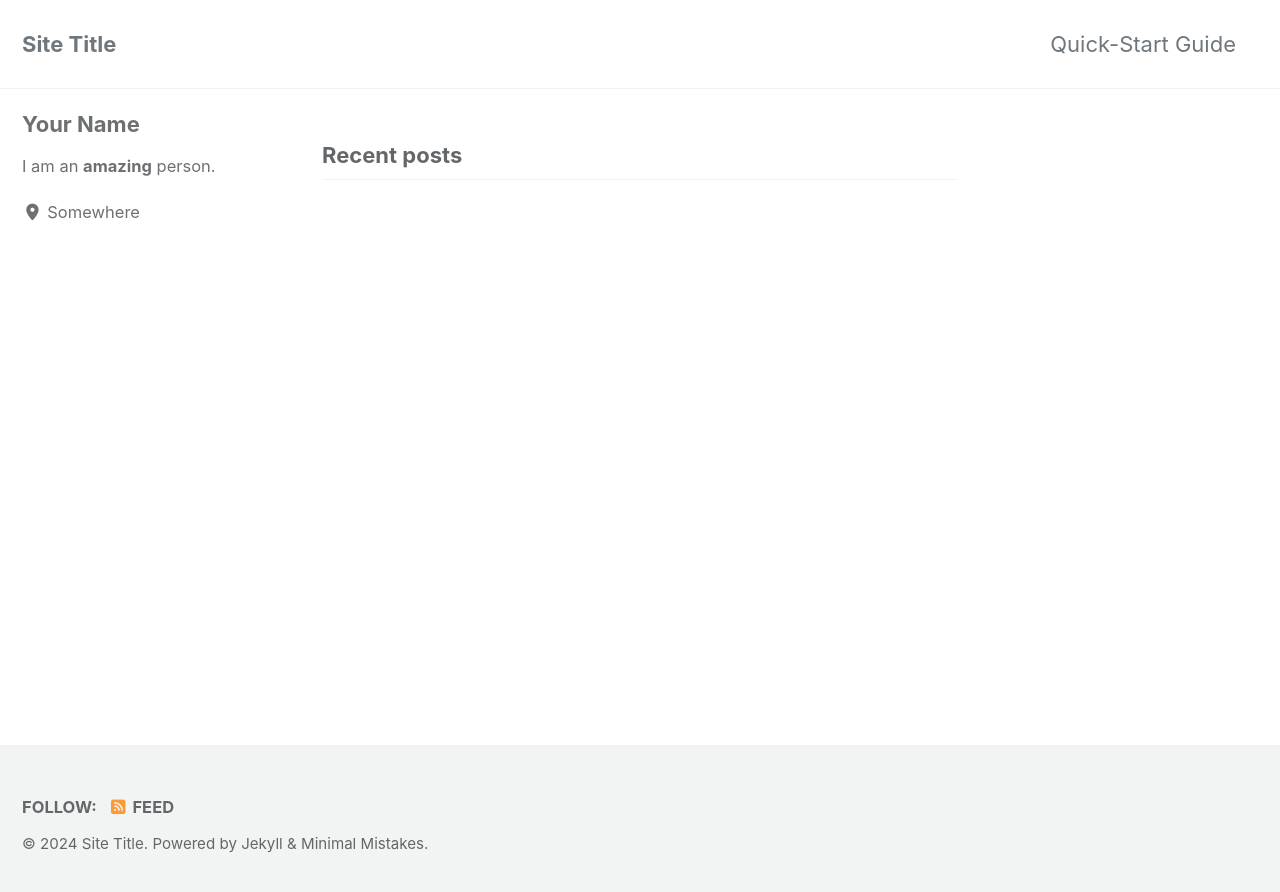
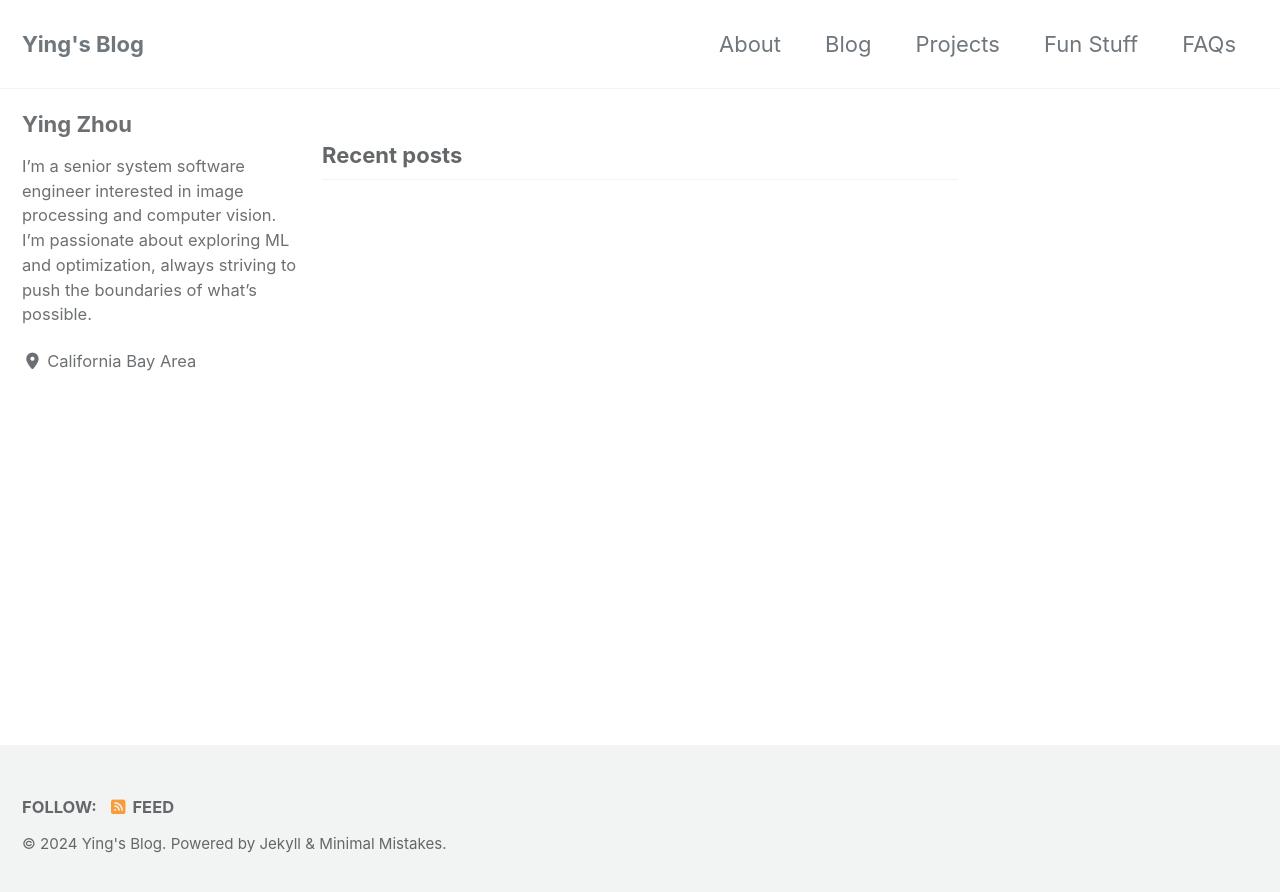
Before and after one commit to yzhoujoy/yzhoujoy.github.io, a Jekyll site: the page built from index.html, in a window 1280 px wide. Shown: the top 892 px of the page. Built offline with Jekyll 4.4.1, drawn with Linux system fonts in a browser that asks for light colours; cached includes are drawn as plain includes; the list of posts is cut into pages by our own code.

Commit message:
template: update global fields
Update some global fields to play around with
the template.

```diff
--- a/_config.yml
+++ b/_config.yml
@@ -17,11 +17,11 @@ minimal_mistakes_skin    : "default" # "air", "aqua", "contrast", "dark", "dirt"
 # Site Settings
 locale                   : "en-US"
 rtl                      : # true, false (default) # turns direction of the page into right to left for RTL languages
-title                    : "Site Title"
+title                    : "Ying's Blog"
 title_separator          : "-"
 subtitle                 : # site tagline that appears below site title in masthead
-name                     : "Your Name"
-description              : "An amazing website."
+name                     : "Ying Zhou"
+description              : "An amazing space where I share developer tips, explore fascinating math concepts, and dive into the fun projects I love!"
 url                      : # the base hostname & protocol for your site e.g. "https://mmistakes.github.io"
 baseurl                  : # the subpath of your site, e.g. "/blog"
 repository               : # GitHub username/repo-name e.g. "mmistakes/minimal-mistakes"
@@ -113,10 +113,10 @@ analytics:
 
 # Site Author
 author:
-  name             : "Your Name"
+  name             : "Ying Zhou"
   avatar           : # path of avatar image, e.g. "/assets/images/bio-photo.jpg"
-  bio              : "I am an **amazing** person."
-  location         : "Somewhere"
+  bio              : "I’m a senior system software engineer interested in image processing and computer vision. I’m passionate about exploring ML and optimization, always striving to push the boundaries of what's possible. "
+  location         : "California Bay Area"
   email            :
   links:
     - label: "Email"
```
Also changed, not shown: _data/navigation.yml (+9 -8 lines).
